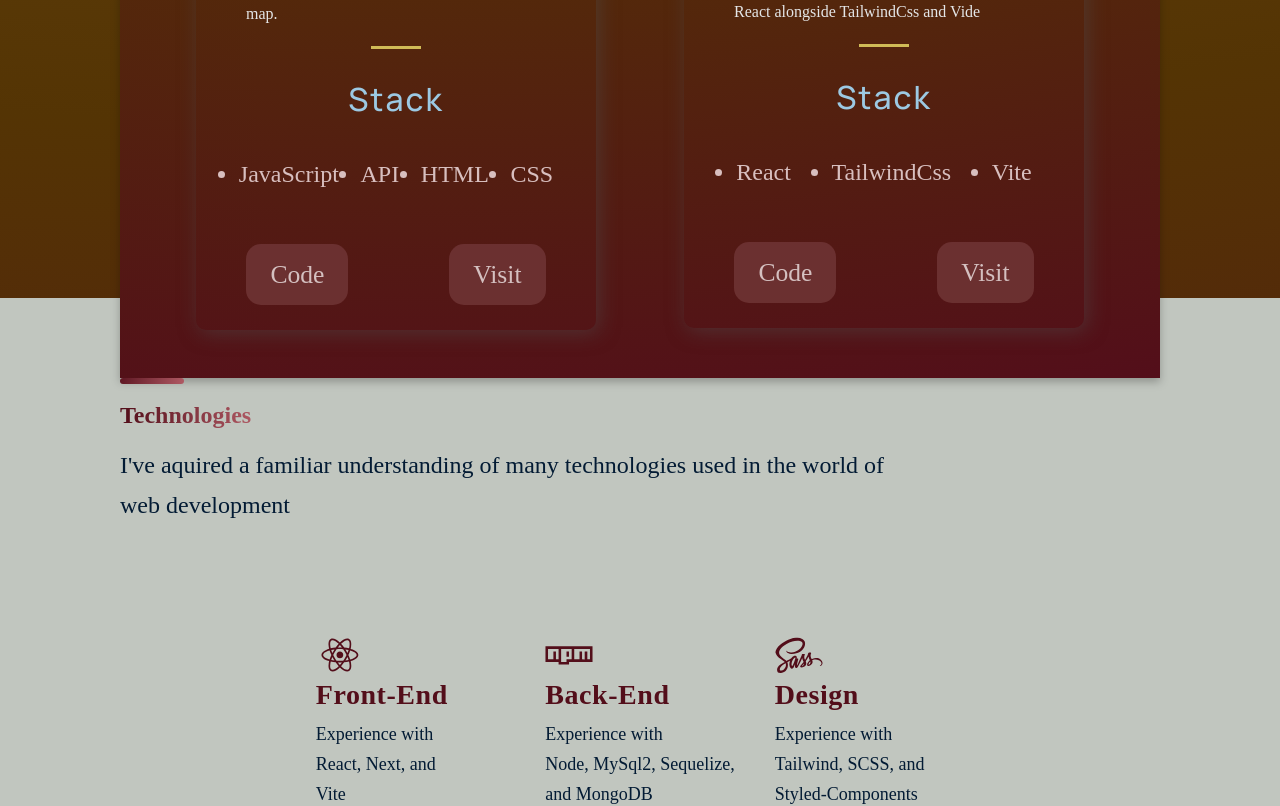
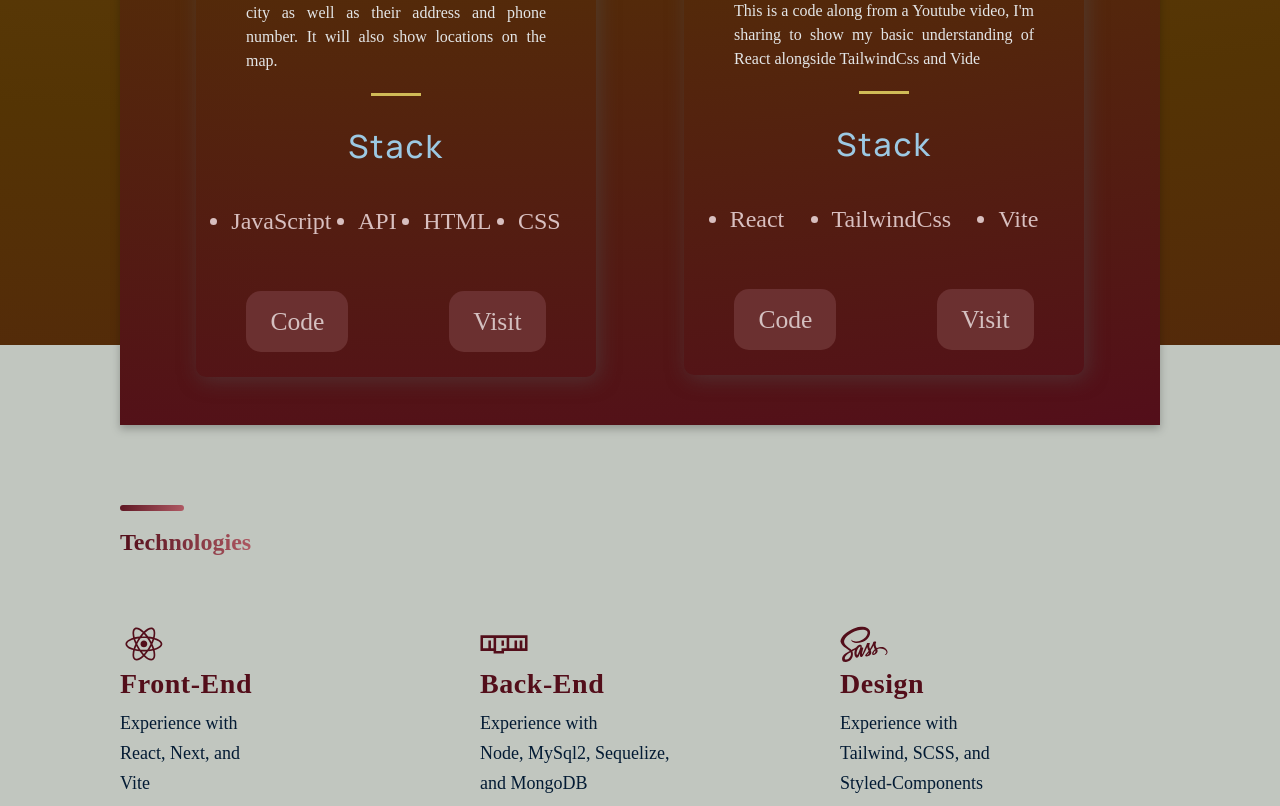
Before and after one commit to anomic84/portfolioreact, a React (Create React App) app: page / in a window 1280 px wide. Shown: the part 2341-3147 px from the top of the page. Built offline with nearby package versions, Linux system fonts and the light colour scheme.

Commit message:
tech back to square one

```diff
--- a/src/containers/Projects/projects.css
+++ b/src/containers/Projects/projects.css
@@ -131,9 +131,9 @@
     display: flex;
     justify-content: space-around;
     padding: 2rem;
-    /* flex-wrap: wrap;
+    flex-wrap: wrap;
     gap: 20px;
-    align-items: space-around; */
+    align-items: space-around;
 }
 
 /* ----- Project Tech Tags ----- */
--- a/src/containers/Tech/Tech.jsx
+++ b/src/containers/Tech/Tech.jsx
@@ -8,7 +8,6 @@ const Tech = () => {
       <div className="app__tech-divider" />
       <br />
       <h2 className="app__tech-title">Technologies</h2>
-      <p className="app__tech-text">I've aquired a familiar understanding of many technologies used in the world of web development</p>
       <ul className="app__tech-list_area">
         <li className="app__tech-list-item">
           <DiReact size="3rem" color="var(--color-red)" />
--- a/src/containers/Tech/tech.css
+++ b/src/containers/Tech/tech.css
@@ -8,8 +8,6 @@
     position: relative;
     overflow: hidden;
     grid-template-columns: 1fr 1fr;
-
-    /* width: 100vw; */
 }
 
 .app__tech-divider {
@@ -17,7 +15,8 @@
     height: 6px;
     border-radius: 10px;
     background: var(--gradient-bar);
-    margin-top: 5rem;
+    margin-top: 10rem;
+
 }
 
 .app__tech-title {
@@ -49,8 +48,8 @@
     gap: 40px;
 
     margin: 3rem 0;
-margin-left: auto;
-margin-right: auto;
+    /* margin-left: auto;
+    margin-right: auto; */
 }
 
 .app__tech-list-item {
@@ -91,7 +90,7 @@ margin-right: auto;
 @media screen and (max-width: 768) {
     .app__tech {
         padding: 0;
-        flex-direction: column;
+        /* flex-direction: column; */
     }
 
     .app__tech-divider {
@@ -103,6 +102,7 @@ margin-right: auto;
         font-size: '48px';
         line-height: '48px';
         margin-bottom: 12px;
+        padding: 0;
     }
 
     .app__tech-text {
@@ -148,8 +148,8 @@ margin-right: auto;
     .app__tech-title {
         font-size: 32px;
         line-height: 40px;
-        font-size: '32px';
-        line-height: '40px';
+        font-size: 32px;
+        line-height: 40px;
         margin-bottom: 8px;
         max-width: 100%;
     }
```
